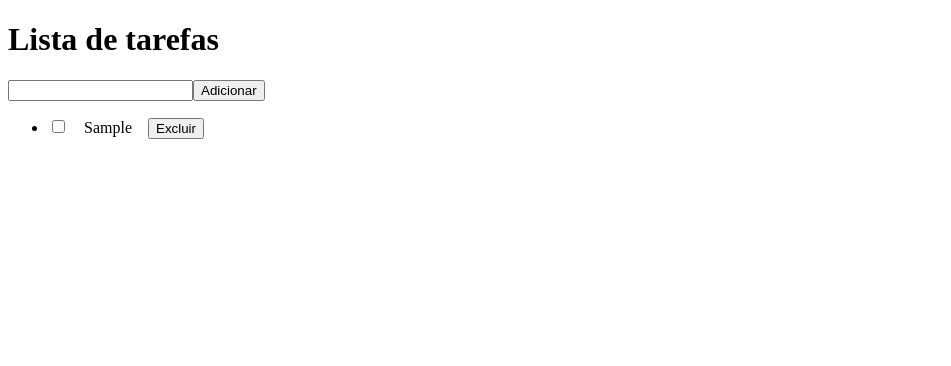
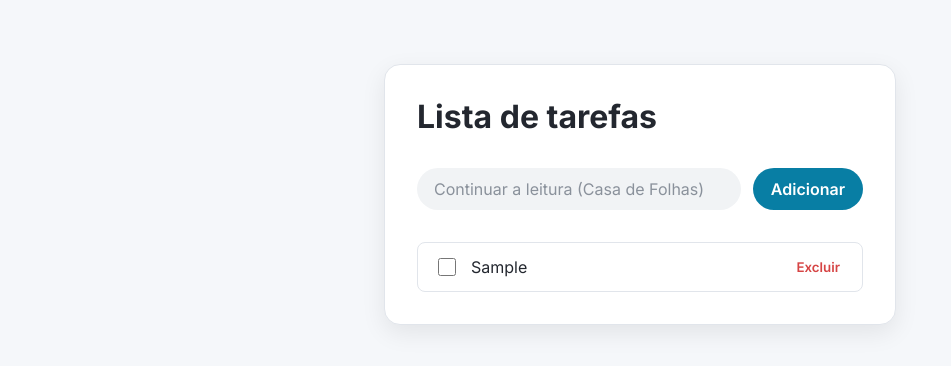
Before and after one commit to fernandoortolan/lista-de-tarefas-react, a React (Vite) app: page / in a window 1280 px wide. Both pictures are taken after typing "Sample" into the empty fields and a click on the button "Adicionar". Shown: the top 366 px of the page, without its empty margins (0-951 px from the left). Built offline with nearby package versions, Linux system fonts and the light colour scheme.

Commit message:
style: adiciona estilo geral

```diff
--- a/index.html
+++ b/index.html
@@ -4,6 +4,9 @@
     <meta charset="UTF-8" />
     <link rel="icon" type="image/svg+xml" href="/favicon.svg" />
     <meta name="viewport" content="width=device-width, initial-scale=1.0" />
+    <link rel="preconnect" href="https://fonts.googleapis.com">
+    <link rel="preconnect" href="https://fonts.gstatic.com" crossorigin>
+    <link href="https://fonts.googleapis.com/css2?family=Inter:ital,opsz,wght@0,14..32,100..900;1,14..32,100..900&display=swap" rel="stylesheet">
     <title>lista-de-tarefas-react</title>
   </head>
   <body>
--- a/src/App.css
+++ b/src/App.css
@@ -1,8 +1,157 @@
+.todo {
+  width: 100%;
+  max-width: 512px;
+  min-width: 256px;
+  margin: 4rem auto;
+  padding: 2rem;
+
+  display: flex;
+  flex-direction: column;
+
+  background-color: #fff;
+  border: 1px solid #e1e5eb;
+  border-radius: 16px;
+
+  box-shadow: 0 8px 24px rgba(0, 0, 0, 0.08);
+}
+
+/* HEADER */
+
+.header-container {
+  margin-block: 0 2rem;
+}
+
+.header-container h1 {
+  margin: 0;
+}
+
+/* INPUT + BOTÃO */
+
+.input-task-container {
+  display: flex;
+  gap: 0.75rem;
+  margin-block: 0 2rem;
+}
+
+.input-task-container input {
+  height: 42px;
+  width: 100%;
+
+  background-color: #f1f3f5;
+  color: #23272f;
+
+  border: 1px solid transparent;
+  border-radius: 64px;
+
+  padding: 4px 16px;
+
+  font-family: inherit;
+  font-size: 1rem;
+
+  outline: none;
+  transition: border-color 0.2s, background-color 0.2s;
+}
+
+.input-task-container input:focus {
+  background-color: #fff;
+  border-color: #087ea4;
+}
+
+.input-task-container input::placeholder {
+  color: #8a919b;
+}
+
+.input-task-container button {
+  height: 42px;
+
+  background-color: #087ea4;
+  color: #fff;
+
+  border: none;
+  border-radius: 64px;
+
+  padding: 4px 18px;
+
+  font-family: inherit;
+  font-size: 1rem;
+  font-weight: 600;
+
+  cursor: pointer;
+
+  transition: background-color 0.2s, transform 0.2s;
+}
+
+.input-task-container button:hover {
+  background-color: #076b8b;
+}
+
+.input-task-container button:active {
+  transform: scale(0.98);
+}
+
+/* LISTA */
+
+.todo-list-container ul {
+  margin: 0;
+  padding: 0;
+
+  display: flex;
+  flex-direction: column;
+  gap: 0.75rem;
+}
+
+/* TAREFA CONCLUÍDA */
+
 .checked {
   text-decoration: line-through;
+  color: #8a919b;
 }
 
-.spacing {
-  display: inline-block;
-  width: 16px;
+/* ESPAÇAMENTO */
+
+.task {
+  display: flex;
+  align-items: center;
+  justify-content: space-between;
+
+  padding: 0.75rem 1rem;
+
+  border: 1px solid #e1e5eb;
+  border-radius: 8px;
+
+  background-color: #fff;
+
+  transition: background-color 0.2s;
 }
+
+.task:hover {
+  background-color: #f8f9fa;
+}
+
+.task-content {
+  display: flex;
+  align-items: center;
+  gap: 0.75rem;
+}
+
+.task-content input {
+  width: 18px;
+  height: 18px;
+  cursor: pointer;
+}
+
+.task button {
+  border: none;
+  background: none;
+
+  color: #d64545;
+
+  font-family: inherit;
+  font-weight: 600;
+
+  cursor: pointer;
+}
+
+.task button:hover {
+  color: #a83232;
+}
--- a/src/App.jsx
+++ b/src/App.jsx
@@ -22,12 +22,12 @@ function DeleteTaskButton({ deleteTask }) {
 }
 
 function ToDoList({ list, deleteTask, changeTaskStatus }) {
-  const listItems = list.map(item =>
-    <li key={item.id}>
+  const listItems = list.map((item) =>
+    <li key={item.id} className="task">
+      <div className="task-content">
         <Checkbox changeTaskStatus={() => changeTaskStatus(item.id)} />
-      <span className="spacing"></span>
         <span className={item.completed ? 'checked' : ''}>{item.task}</span>
-      <span className="spacing"></span>
+      </div>
       <DeleteTaskButton deleteTask={() => deleteTask(item.id)} />
     </li>
   );
@@ -39,12 +39,13 @@ function ToDoList({ list, deleteTask, changeTaskStatus }) {
   );
 }
 
-function Input({ value, onChange }) {
+function Input({ value, handleChange }) {
   return (
     <input
       type="text"
       value={value}
-      onChange={onChange}
+      onChange={handleChange}
+      placeholder='Continuar a leitura (Casa de Folhas)'
     >
     </input>
   );
@@ -86,16 +87,27 @@ function App() {
   }
 
   return (
-    <>
+    <div className="todo">
+      <div className="header-container">
         <Header title={"Lista de tarefas"} />
-
+      </div>
+      <div className="input-task-container">
         <Input
           value={inputValue}
-        onChange={handleChange}
+          handleChange={handleChange}
         />
+        <div>
           <AddTaskButton onClick={handleSubmit} />
-      <ToDoList list={tasks} deleteTask={deleteTask} changeTaskStatus={changeTaskStatus} />
-    </>
+        </div>
+      </div>
+      <div className="todo-list-container">
+        <ToDoList
+          list={tasks}
+          deleteTask={deleteTask}
+          changeTaskStatus={changeTaskStatus}
+        />
+      </div>
+    </div>
   );
 }
 
--- a/src/index.css
+++ b/src/index.css
@@ -0,0 +1,10 @@
+* {
+  box-sizing: border-box;
+}
+
+body {
+  margin: 0;
+  font-family: "Inter", sans-serif;
+  background-color: #f5f7fa;
+  color: #23272f;
+}
```
Lines whose indentation alone changed are shown as unchanged.
